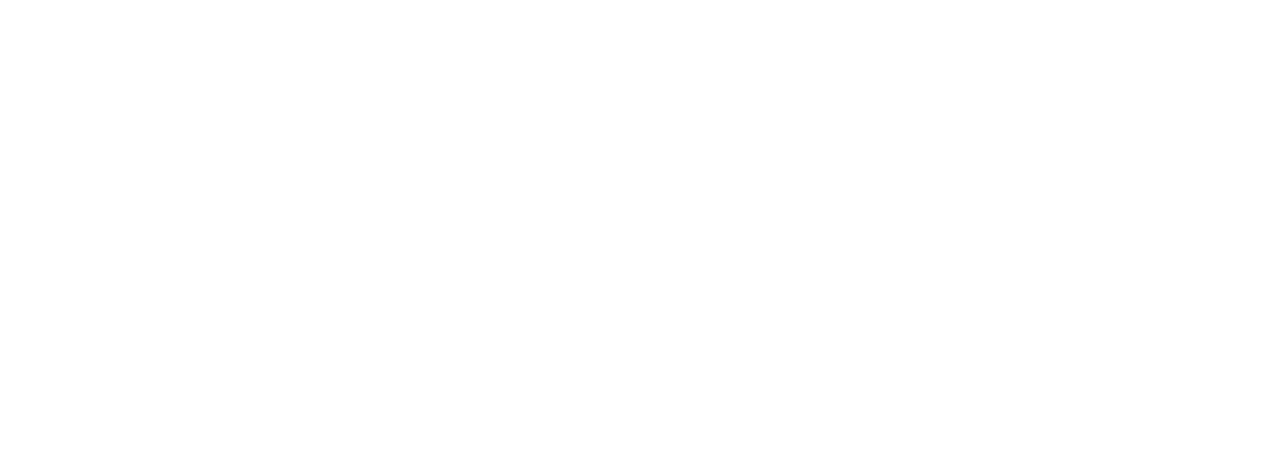
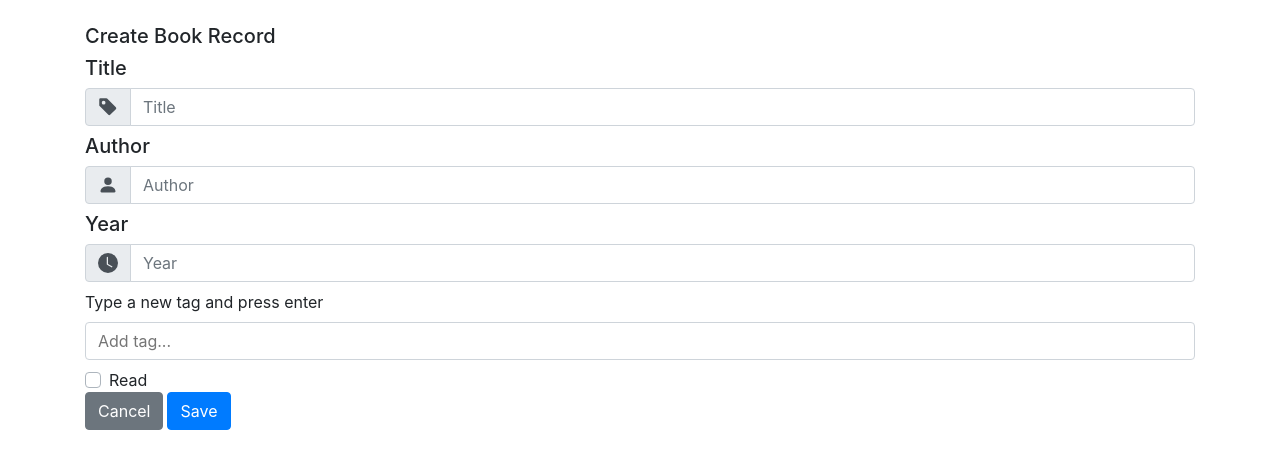
Before and after one commit to billmakes/billsboojbooks, a Vue app: page /add-book in a window 1280 px wide. Shown: the top 468 px of the page. Built offline with nearby package versions, Linux system fonts and the light colour scheme.

Commit message:
clean up, improve details routing

```diff
--- a/src/App.vue
+++ b/src/App.vue
@@ -1,7 +1,7 @@
 <template>
   <div id="app">
-    <router-view name="nav-header" />
-    <b-container>
+    <!-- <router-view name="nav-header" /> -->
+    <b-container class="my-4">
       <router-view />
     </b-container>
   </div>
--- a/src/components/books/BookCard.vue
+++ b/src/components/books/BookCard.vue
@@ -8,7 +8,7 @@
       <template #header>
         <div class="d-flex justify-content-between align-items-center">
           <BookRead :source="source" />
-          <b-button :href="`book/${source.id}`" class="ml-2">Details</b-button>
+          <b-button @click="routeDetails" class="ml-2">Details</b-button>
         </div>
       </template>
 
@@ -38,6 +38,14 @@ export default {
       type: Object,
       required: true
     }
+  },
+  methods: {
+    routeDetails() {
+      this.$router.push({
+        name: 'book',
+        params: { id: this.source.id, source: this.source }
+      })
+    }
   }
 }
 </script>
--- a/src/components/books/BookTile.vue
+++ b/src/components/books/BookTile.vue
@@ -7,7 +7,7 @@
       </div>
       <div class="d-flex">
         <BookRead :source="source" />
-        <b-button :href="`book/${source.id}`" class="ml-2">Details</b-button>
+        <b-button @click="routeDetails" class="ml-2">Details</b-button>
       </div>
     </div>
     <div class="d-flex justify-content-between"></div>
@@ -25,6 +25,14 @@ export default {
       type: Object,
       required: true
     }
+  },
+  methods: {
+    routeDetails() {
+      this.$router.push({
+        name: 'book',
+        params: { id: this.source.id, source: this.source }
+      })
+    }
   }
 }
 </script>
--- /dev/null
+++ b/src/components/views/AddBook.vue
@@ -0,0 +1,97 @@
+<template>
+  <div>
+    <h5>Create Book Record</h5>
+    <div>
+      <h5>Title</h5>
+      <b-input-group class="mb-2">
+        <b-input-group-prepend is-text>
+          <b-icon icon="tag-fill"></b-icon>
+        </b-input-group-prepend>
+        <b-form-input
+          id="titleInput"
+          type="text"
+          label="title"
+          v-model="title"
+          placeholder="Title"
+          trim
+        ></b-form-input>
+      </b-input-group>
+      <h5>Author</h5>
+      <b-input-group class="mb-2">
+        <b-input-group-prepend is-text>
+          <b-icon icon="person-fill"></b-icon>
+        </b-input-group-prepend>
+        <b-form-input
+          id="authorInput"
+          type="text"
+          label="author"
+          v-model="author"
+          placeholder="Author"
+          trim
+        ></b-form-input>
+      </b-input-group>
+      <h5>Year</h5>
+      <b-input-group class="mb-2">
+        <b-input-group-prepend is-text>
+          <b-icon icon="clock-fill"></b-icon>
+        </b-input-group-prepend>
+        <b-form-input
+          id="yearInput"
+          type="text"
+          label="year"
+          v-model="year"
+          placeholder="Year"
+          trim
+        ></b-form-input>
+      </b-input-group>
+      <div>
+        <label for="tags-basic">Type a new tag and press enter</label>
+        <b-form-tags input-id="tags-basic" v-model="tags"></b-form-tags>
+      </div>
+      <div class="mt-2">
+        <b-form-checkbox id="readCheckbox" v-model="read" name="readCheckbox">
+          Read
+        </b-form-checkbox>
+      </div>
+    </div>
+    <div class="mr-auto">
+      <b-button @click="cancel()">Cancel</b-button>
+      <b-button class="ml-1" variant="primary" @click="save()">Save</b-button>
+    </div>
+  </div>
+</template>
+<script>
+import BookService from '@/services/'
+export default {
+  name: 'AddBook',
+  data() {
+    return {
+      title: '',
+      author: '',
+      year: '',
+      tags: [],
+      read: null
+    }
+  },
+  computed: {
+    params() {
+      return {
+        title: this.title,
+        author: this.author,
+        year: this.year,
+        tags: this.tags,
+        read: this.read || false
+      }
+    }
+  },
+  methods: {
+    cancel() {
+      this.$router.push({ path: '/' })
+    },
+    save() {
+      BookService.addBook(this.params)
+      this.$router.push({ path: '/' })
+    }
+  }
+}
+</script>
--- a/src/components/views/BookDetails.vue
+++ b/src/components/views/BookDetails.vue
@@ -70,7 +70,6 @@
         <div>
           <label for="tags-basic">Type a new tag and press enter</label>
           <b-form-tags input-id="tags-basic" v-model="tags"></b-form-tags>
-          <p class="mt-2">Value: {{ tags }}</p>
         </div>
         <b-form-checkbox id="readCheckbox" v-model="read" name="readCheckbox">
           Read
@@ -109,7 +108,20 @@ export default {
       error: false
     }
   },
+  props: {
+    source: {
+      type: Object
+    }
+  },
   mounted() {
+    if (this.source) {
+      this.book = this.source
+      this.title = this.source.title
+      this.author = this.source.author
+      this.year = this.source.year
+      this.tags = this.source.tags
+      this.read = this.source.read || false
+    } else {
       BookService.getBook(this.$route.params.id)
         .then(res => {
           this.book = res.book
@@ -123,11 +135,9 @@ export default {
           this.deleted = true
           this.error = true
         })
+    }
   },
   computed: {
-    fullName() {
-      return `${this.firstName} ${this.lastName}`
-    },
     params() {
       return {
         title: this.title,
@@ -159,6 +169,7 @@ export default {
     deleteBook() {
       this.$root.$emit('bv::hide::modal', 'delete-modal')
       this.deleted = true
+      this.$router.push({ path: '/' })
       BookService.deleteBook(this.$route.params.id)
     }
   }
--- a/src/components/views/MyBooks.vue
+++ b/src/components/views/MyBooks.vue
@@ -1,6 +1,5 @@
 <template>
   <div>
-    <h1>My Books</h1>
     <div class="d-flex justify-content-between">
       <b-form-group class="mr-3 mb-0">
         <b-form-radio-group
@@ -20,24 +19,16 @@
           /></b-form-radio>
         </b-form-radio-group>
       </b-form-group>
-      <b-button v-b-toggle.filter-bar>View Filters</b-button>
+      <div>
+        <b-button class="mr-2" variant="primary" @click="addBook"
+          >Add Book</b-button
+        >
+        <b-button v-b-toggle.filter-bar>View Filters</b-button>
+      </div>
     </div>
     <div>
       <b-sidebar id="filter-bar" title="Filters" width="30em" shadow backdrop>
         <div class="px-3 py-2">
-          <b-input-group class="mb-2">
-            <b-input-group-prepend is-text>
-              <b-icon icon="search"></b-icon>
-            </b-input-group-prepend>
-            <b-form-input
-              id="searchInput"
-              type="text"
-              label="search"
-              v-model="term"
-              placeholder="Search..."
-              trim
-            ></b-form-input>
-          </b-input-group>
           <div class="FilterBar">
             <b-button
               v-for="filter in filters"
@@ -144,7 +135,6 @@ export default {
   data() {
     return {
       books: null,
-      term: null,
       selectedView: viewOptions[0],
       viewOptions,
       filters,
@@ -160,6 +150,9 @@ export default {
     }
   },
   methods: {
+    addBook() {
+      this.$router.push({ path: '/add-book' })
+    },
     getBooks() {
       BookService.getAllBooks().then(res => {
         this.books = res.books
--- a/src/router/index.js
+++ b/src/router/index.js
@@ -7,13 +7,6 @@ Vue.use(Router)
 
 const router = new Router({
   mode: 'history',
-  scrollBehavior: function(to) {
-    if (to.hash) {
-      return { selector: to.hash }
-    } else {
-      return { x: 0, y: 0 }
-    }
-  },
   base: process.env.BASE_URL,
   routes
 })
--- a/src/router/routes.js
+++ b/src/router/routes.js
@@ -15,9 +15,19 @@ export default [
     }
   },
   {
+    path: '/add-book/',
+    name: 'add-book',
+    components: {
+      default: () => import('@/components/views/AddBook'),
+      ...fullLayout
+    }
+  },
+  {
     path: '/book/:id',
     name: 'book',
-    props: true,
+    props: {
+      default: true
+    },
     components: {
       default: () => import('@/components/views/BookDetails'),
       ...fullLayout
```
Also changed, not shown: 1 other file (tests, documents, lock files or other folders). Lines whose indentation alone changed are shown as unchanged.
